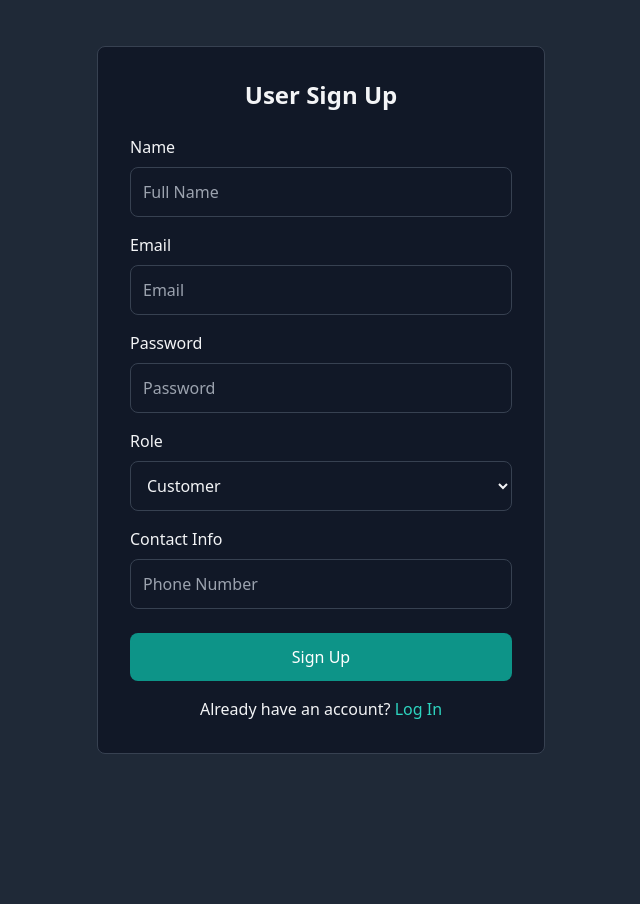
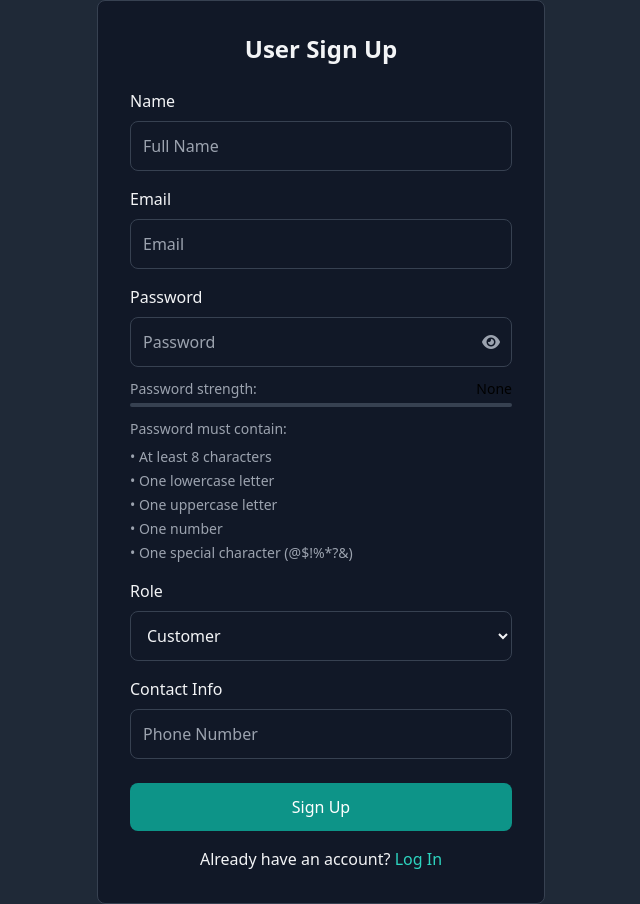
Before and after one commit to LangJouWah/rentify, a PHP site: page /signup.php in a window 1280 px wide. Shown: the whole page, without its empty margins (319-959 px from the left). Before the commit the page ends 800 px from the top, so only its background shows below. Run offline with PHP 8.4, Linux system fonts and the light colour scheme; some libraries are stand-ins or nearby versions.

Commit message:
Enhance password validation and strength feedback
Updated password validation regex and added a password strength meter with visual feedback.

```diff
--- a/signup.php
+++ b/signup.php
@@ -5,12 +5,13 @@
     <meta name="viewport" content="width=device-width, initial-scale=1.0">
     <title>Sign Up - Rentify</title>
     <script src="https://cdn.tailwindcss.com"></script>
+    <link rel="stylesheet" href="https://cdnjs.cloudflare.com/ajax/libs/font-awesome/6.4.0/css/all.min.css">
     <script>
         function validateForm() {
             const email = document.querySelector('input[name="email"]').value;
             const password = document.querySelector('input[name="password"]').value;
             const emailRegex = /^[a-zA-Z0-9._%+-]+@[a-zA-Z0-9.-]+\.[a-zA-Z]{2,}$/;
-            const passwordRegex = /^(?=.*[a-z])(?=.*[A-Z])(?=.*\d)(?=.*[@$!%*?&])[A-Za-z\d@$!%*?&]{8,}$/;
+            const passwordRegex = /^(?=.*[a-z])(?=.*[A-Z])(?=.*\d)[A-Za-z\d@$!%*?&]{6,}$/;
 
             if (!emailRegex.test(email)) {
                 alert('Please enter a valid email (e.g., user@example.com).');
@@ -21,6 +22,64 @@
                 return false;
             }
             return true;
+        }
+
+        function togglePasswordVisibility() {
+            const passwordInput = document.getElementById('password');
+            const toggleIcon = document.getElementById('toggle-icon');
+
+            if (passwordInput.type === 'password') {
+                passwordInput.type = 'text';
+                toggleIcon.classList.remove('fa-eye');
+                toggleIcon.classList.add('fa-eye-slash');
+            } else {
+                passwordInput.type = 'password';
+                toggleIcon.classList.remove('fa-eye-slash');
+                toggleIcon.classList.add('fa-eye');
+            }
+        }
+
+        function updatePasswordStrength() {
+            const password = document.getElementById('password').value;
+            const strengthBar = document.getElementById('strength-bar');
+            const strengthText = document.getElementById('strength-text');
+            const requirements = document.getElementById('password-requirements');
+
+            let strength = 0;
+            let feedback = [];
+
+            // Check requirements
+            if (password.length >= 8) strength += 25;
+            if (/[a-z]/.test(password)) strength += 25;
+            if (/[A-Z]/.test(password)) strength += 25;
+            if (/[0-9]/.test(password)) strength += 15;
+            if (/[@$!%*?&]/.test(password)) strength += 10;
+
+            // Update strength bar
+            strengthBar.style.width = strength + '%';
+
+            // Update strength color and text
+            if (strength < 40) {
+                strengthBar.className = 'h-1 rounded-full bg-red-500 transition-all duration-300';
+                strengthText.textContent = 'Weak';
+                strengthText.className = 'text-red-500 text-sm font-medium';
+            } else if (strength < 70) {
+                strengthBar.className = 'h-1 rounded-full bg-yellow-500 transition-all duration-300';
+                strengthText.textContent = 'Medium';
+                strengthText.className = 'text-yellow-500 text-sm font-medium';
+            } else {
+                strengthBar.className = 'h-1 rounded-full bg-green-500 transition-all duration-300';
+                strengthText.textContent = 'Strong';
+                strengthText.className = 'text-green-500 text-sm font-medium';
+            }
+
+            // Update requirements list
+            const requirementItems = requirements.querySelectorAll('li');
+            requirementItems[0].className = password.length >= 8 ? 'text-green-500 text-sm' : 'text-gray-400 text-sm';
+            requirementItems[1].className = /[a-z]/.test(password) ? 'text-green-500 text-sm' : 'text-gray-400 text-sm';
+            requirementItems[2].className = /[A-Z]/.test(password) ? 'text-green-500 text-sm' : 'text-gray-400 text-sm';
+            requirementItems[3].className = /[0-9]/.test(password) ? 'text-green-500 text-sm' : 'text-gray-400 text-sm';
+            requirementItems[4].className = /[@$!%*?&]/.test(password) ? 'text-green-500 text-sm' : 'text-gray-400 text-sm';
         }
     </script>
 </head>
@@ -40,7 +99,41 @@
                 </div>
                 <div class="mb-4">
                     <label class="block text-gray-100 mb-2" for="password">Password</label>
-                    <input type="password" name="password" id="password" class="w-full p-3 border border-gray-700 bg-gray-900 text-gray-100 rounded-lg focus:outline-none focus:ring-2 focus:ring-teal-600" placeholder="Password" required>
+                    <div class="relative">
+                        <input type="password" name="password" id="password"
+                               class="w-full p-3 pr-10 border border-gray-700 bg-gray-900 text-gray-100 rounded-lg focus:outline-none focus:ring-2 focus:ring-teal-600"
+                               placeholder="Password"
+                               required
+                               oninput="updatePasswordStrength()">
+                        <button type="button"
+                                class="absolute inset-y-0 right-0 pr-3 flex items-center text-gray-400 hover:text-gray-200"
+                                onclick="togglePasswordVisibility()">
+                            <i id="toggle-icon" class="fas fa-eye"></i>
+                        </button>
+                    </div>
+
+                    <!-- Password Strength Meter -->
+                    <div class="mt-3">
+                        <div class="flex justify-between items-center mb-1">
+                            <span class="text-gray-400 text-sm">Password strength:</span>
+                            <span id="strength-text" class="text-sm font-medium">None</span>
+                        </div>
+                        <div class="w-full bg-gray-700 rounded-full h-1">
+                            <div id="strength-bar" class="h-1 rounded-full bg-gray-500 transition-all duration-300" style="width: 0%"></div>
+                        </div>
+                    </div>
+
+                    <!-- Password Requirements -->
+                    <div id="password-requirements" class="mt-3 space-y-1">
+                        <p class="text-gray-400 text-sm mb-2">Password must contain:</p>
+                        <ul class="space-y-1">
+                            <li id="req-length" class="text-gray-400 text-sm">• At least 8 characters</li>
+                            <li id="req-lowercase" class="text-gray-400 text-sm">• One lowercase letter</li>
+                            <li id="req-uppercase" class="text-gray-400 text-sm">• One uppercase letter</li>
+                            <li id="req-number" class="text-gray-400 text-sm">• One number</li>
+                            <li id="req-special" class="text-gray-400 text-sm">• One special character (@$!%*?&)</li>
+                        </ul>
+                    </div>
                 </div>
                 <div class="mb-4">
                     <label class="block text-gray-100 mb-2" for="role">Role</label>
@@ -56,7 +149,6 @@
                 <button type="submit" class="w-full bg-teal-600 text-white p-3 rounded-lg hover:bg-teal-700 transition">Sign Up</button>
             </form>
             <p class="mt-4 text-center text-gray-100">Already have an account? <a href="login.php" class="text-teal-400 hover:underline">Log In</a></p>
-
         </div>
     </div>
 </body>
```
